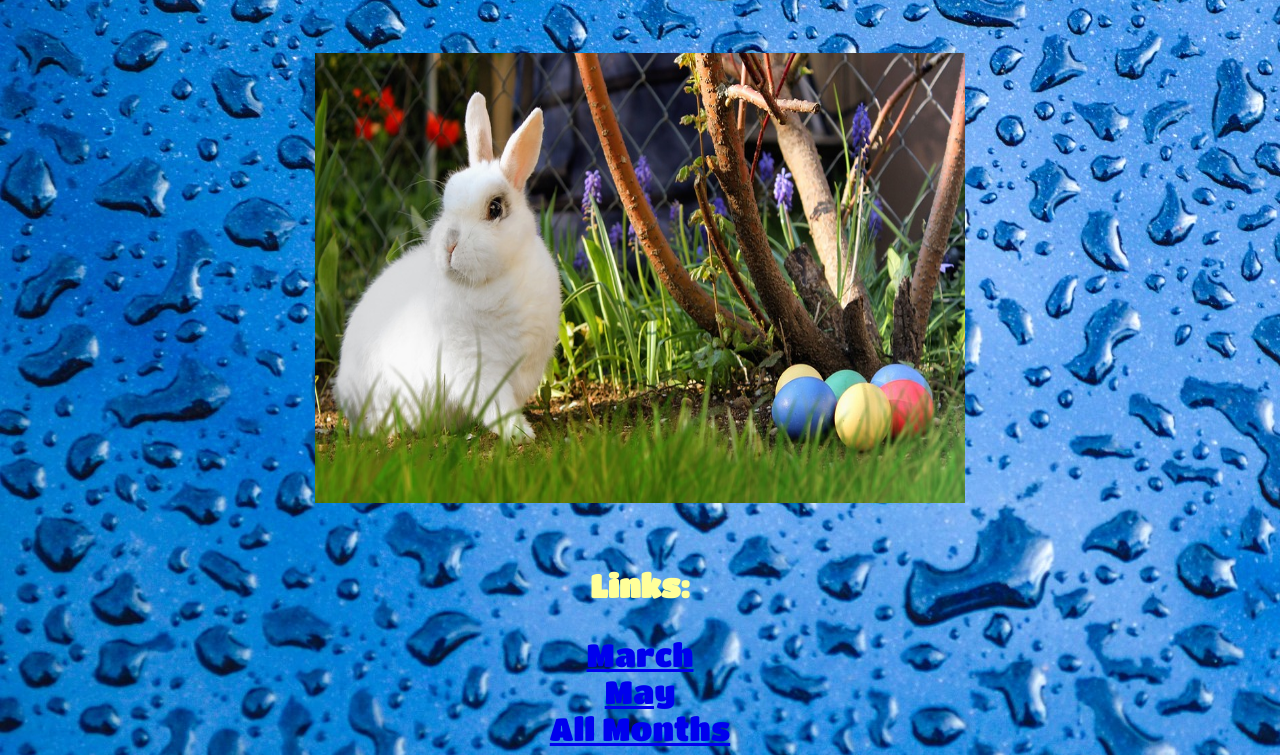
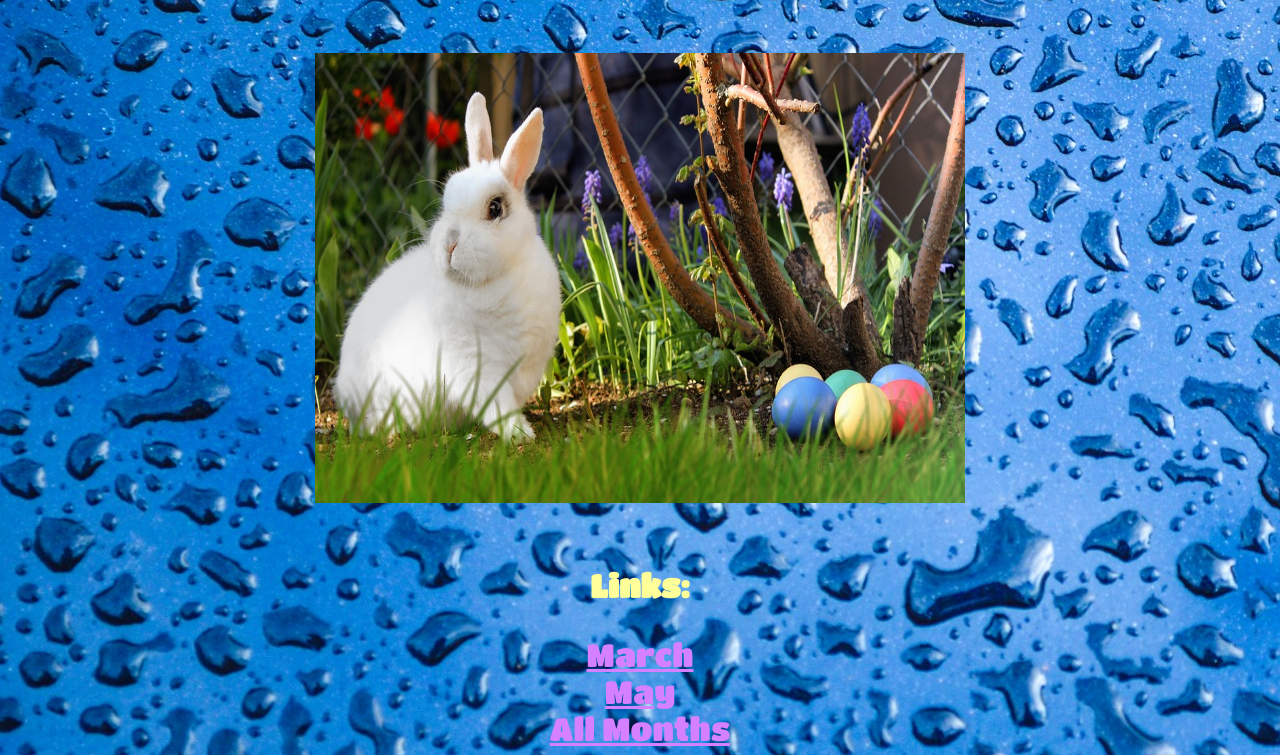
Before and after one commit to KerrieVerbeek/aprilProject, a plain HTML site: page index.html in a window 1280 px wide. Shown: the part 373-1128 px from the top of the page. Drawn offline with Linux system fonts and the light colour scheme.

Commit message:
Color Change in Links

```diff
--- a/css/myStylez.css
+++ b/css/myStylez.css
@@ -93,6 +93,7 @@ a:hover {
 	text-align: center;
 	font-family: 'Titan One', cursive;
 	font-size: 2em;
+	color: #d580ff;
 }
 
 .text {
--- a/index.html
+++ b/index.html
@@ -36,11 +36,11 @@ Links:
 
 </h3>
 
-<div class= "monthLinks">
+<div>
 
-<a class= "center" href= "https://howshelbyard.github.io/March/"> March </a>
-<a class= "center" href= " https://sisip.github.io/May/index.html"> May </a>
-<a class= "center" href= "https://rochebox.github.io/cs2guide/"> All Months </a>
+<a class= "center monthLinks" href= "https://howshelbyard.github.io/March/"> March </a>
+<a class= "center monthLinks" href= " https://sisip.github.io/May/index.html"> May </a>
+<a class= "center monthLinks" href= "https://rochebox.github.io/cs2guide/"> All Months </a>
 
 </div>
 
```
